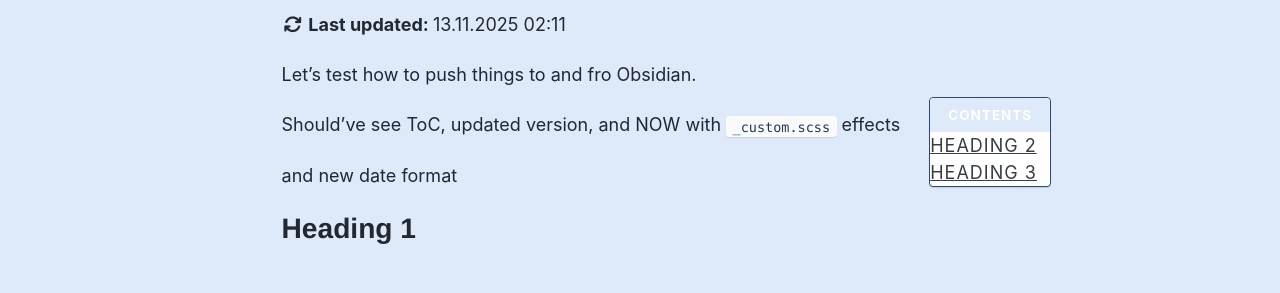
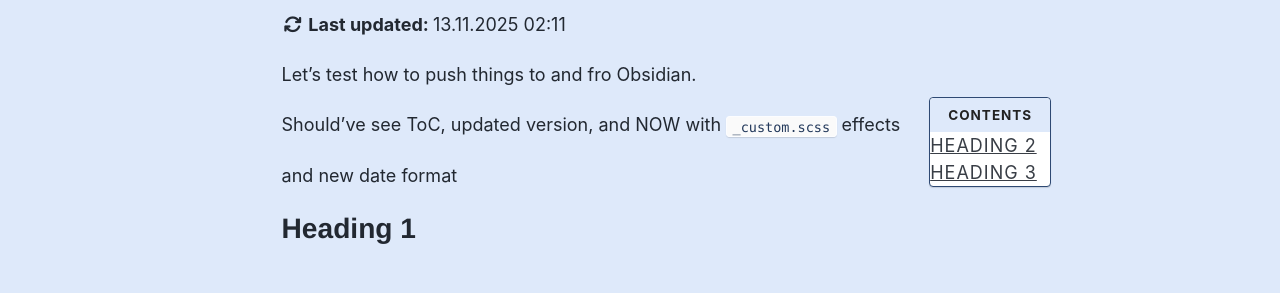
Before and after one commit to jmkorhonen/jmkorhonen.github.io, a Jekyll site: the page built from _pages/testpage.md, in a window 1280 px wide. Shown: the part 185-478 px from the top of the page. Built offline with Jekyll 4.4.1, drawn with Linux system fonts in a browser that asks for light colours; a script that is not in the unit is left out.

Commit message:
jmkorhonen 2025-11-13 15:15:33

```diff
--- a/assets/css/main.scss
+++ b/assets/css/main.scss
@@ -41,3 +41,6 @@
     "vendor/font-awesome/solid",
     "vendor/font-awesome/brands"
 ;
+
+/* added this line so custom overrides are loaded last */
+@import "custom/custom";
```
